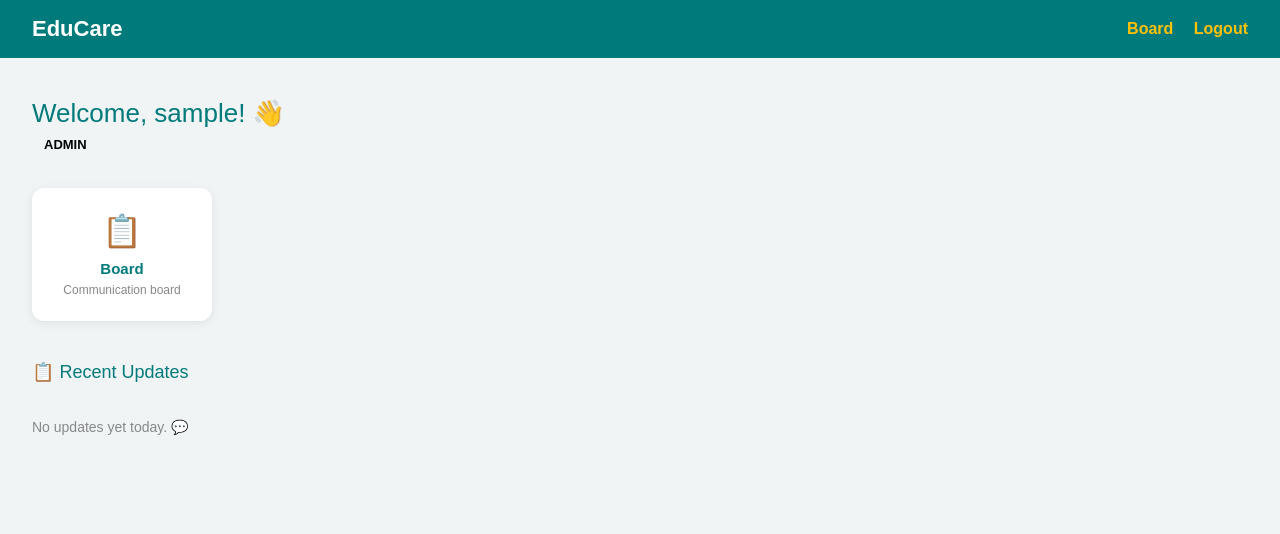
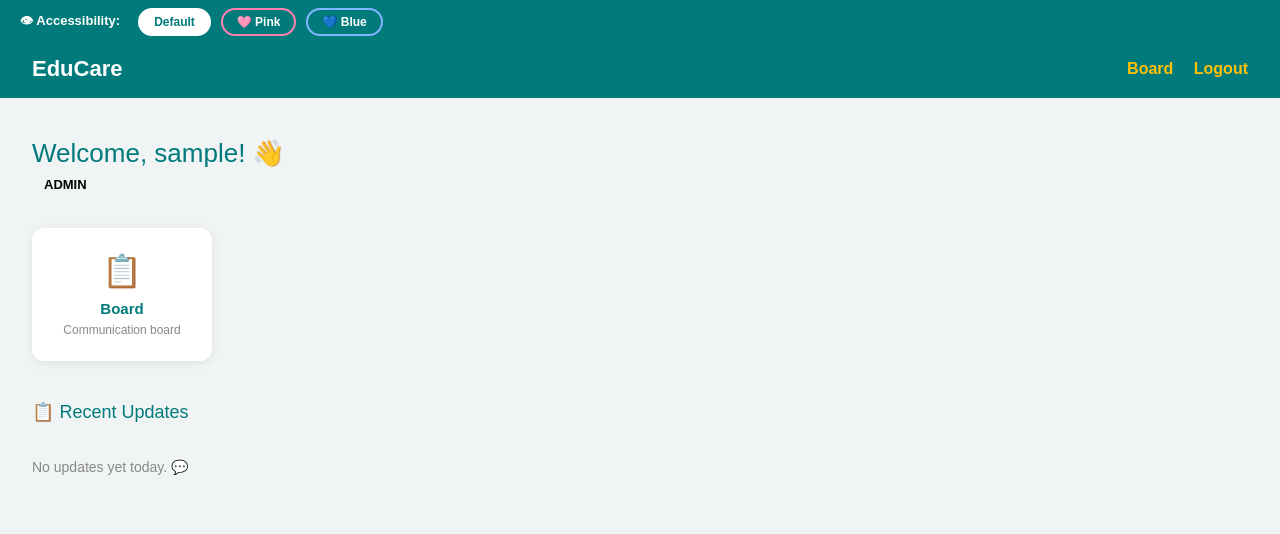
Before and after one commit to priscilafdias/EduCare, a Flask app: page / in a window 1280 px wide. Shown: the top 534 px of the page. Run offline with Flask 3, Linux system fonts and the light colour scheme; the visitor is signed in with stand-in values (Sample User, id 1); data that the repository does not hold is empty.

Commit message:
Add accessibility theme to all pages via base template

```diff
--- /dev/null
+++ b/app/static/css/main.css
@@ -0,0 +1,45 @@
+body.theme-pink {
+    background-color: #ffe4f0 !important;
+}
+
+body.theme-blue {
+    background-color: #ddeeff !important;
+}
+
+.accessibility-bar {
+    position: fixed;
+    top: 0;
+    width: 100%;
+    background: #007a7a;
+    padding: 8px 20px;
+    display: flex;
+    align-items: center;
+    gap: 10px;
+    z-index: 1000;
+}
+
+.accessibility-bar span {
+    color: white;
+    font-size: 13px;
+    font-weight: bold;
+    margin-right: 8px;
+}
+
+.theme-btn {
+    padding: 5px 14px;
+    border: 2px solid white;
+    border-radius: 20px;
+    cursor: pointer;
+    font-size: 12px;
+    font-weight: bold;
+    background: transparent;
+    color: white;
+    transition: all 0.2s;
+}
+
+.theme-btn:hover { background: rgba(255,255,255,0.2); }
+.theme-btn.active { background: white; color: #007a7a; }
+.theme-btn.pink { border-color: #ff80b5; }
+.theme-btn.pink.active { background: #ff80b5; color: white; border-color: #ff80b5; }
+.theme-btn.blue { border-color: #80b5ff; }
+.theme-btn.blue.active { background: #80b5ff; color: white; border-color: #80b5ff; }
--- /dev/null
+++ b/app/static/js/theme.js
@@ -0,0 +1,18 @@
+function setTheme(theme) {
+    const body = document.body;
+    body.className = body.className
+        .replace(/theme-\w+/g, '')
+        .trim();
+    if (theme !== 'default') {
+        body.classList.add('theme-' + theme);
+    }
+    document.getElementById('btnDefault').className = 'theme-btn' + (theme === 'default' ? ' active' : '');
+    document.getElementById('btnPink').className = 'theme-btn pink' + (theme === 'pink' ? ' active' : '');
+    document.getElementById('btnBlue').className = 'theme-btn blue' + (theme === 'blue' ? ' active' : '');
+    localStorage.setItem('educare-theme', theme);
+}
+
+document.addEventListener('DOMContentLoaded', function() {
+    const saved = localStorage.getItem('educare-theme');
+    if (saved) setTheme(saved);
+});
--- /dev/null
+++ b/app/templates/base.html
@@ -0,0 +1,24 @@
+<!DOCTYPE html>
+<html lang="en">
+<head>
+    <meta charset="UTF-8">
+    <title>{% block title %}EduCare{% endblock %}</title>
+    <link rel="stylesheet" href="{{ url_for('static', filename='css/main.css') }}">
+    {% block extra_css %}{% endblock %}
+</head>
+<body id="mainBody">
+    <div class="accessibility-bar">
+        <span>👁 Accessibility:</span>
+        <button class="theme-btn active" id="btnDefault" onclick="setTheme('default')">Default</button>
+        <button class="theme-btn pink" id="btnPink" onclick="setTheme('pink')">🩷 Pink</button>
+        <button class="theme-btn blue" id="btnBlue" onclick="setTheme('blue')">💙 Blue</button>
+    </div>
+
+    <div style="margin-top: 40px;">
+        {% block content %}{% endblock %}
+    </div>
+
+    <script src="{{ url_for('static', filename='js/theme.js') }}"></script>
+    {% block extra_js %}{% endblock %}
+</body>
+</html>
--- a/app/templates/dashboard.html
+++ b/app/templates/dashboard.html
@@ -1,8 +1,8 @@
-<!DOCTYPE html>
-<html lang="en">
-<head>
-    <meta charset="UTF-8">
-    <title>EduCare - Dashboard</title>
+{% extends "base.html" %}
+
+{% block title %}EduCare - Dashboard{% endblock %}
+
+{% block extra_css %}
 <style>
     * { margin: 0; padding: 0; box-sizing: border-box; }
     body { font-family: Arial, sans-serif; background-color: #f0f4f4; }
@@ -12,6 +12,7 @@
         display: flex;
         justify-content: space-between;
         align-items: center;
+        margin-top: 36px;
     }
     .navbar h1 { color: white; font-size: 22px; }
     .navbar a { color: #ffc107; text-decoration: none; font-weight: bold; margin-left: 16px; }
@@ -64,8 +65,9 @@
     .mood { font-size: 18px; }
     .no-updates { color: #888; font-size: 14px; padding: 20px 0; }
 </style>
-</head>
-<body>
+{% endblock %}
+
+{% block content %}
 <div class="navbar">
     <h1>EduCare</h1>
     <div>
@@ -139,5 +141,4 @@
         <p class="no-updates">No updates yet today. 💬</p>
     {% endif %}
 </div>
-</body>
-</html>
+{% endblock %}
```
Also changed, not shown: app/templates/add_student.html (+13 -27 lines), app/templates/add_update.html (+17 -62 lines), app/templates/board.html (+14 -35 lines), app/templates/link_user.html (+13 -35 lines), app/templates/student_profile.html (+16 -59 lines), app/templates/students.html (+12 -20 lines). Lines whose indentation alone changed are shown as unchanged.
